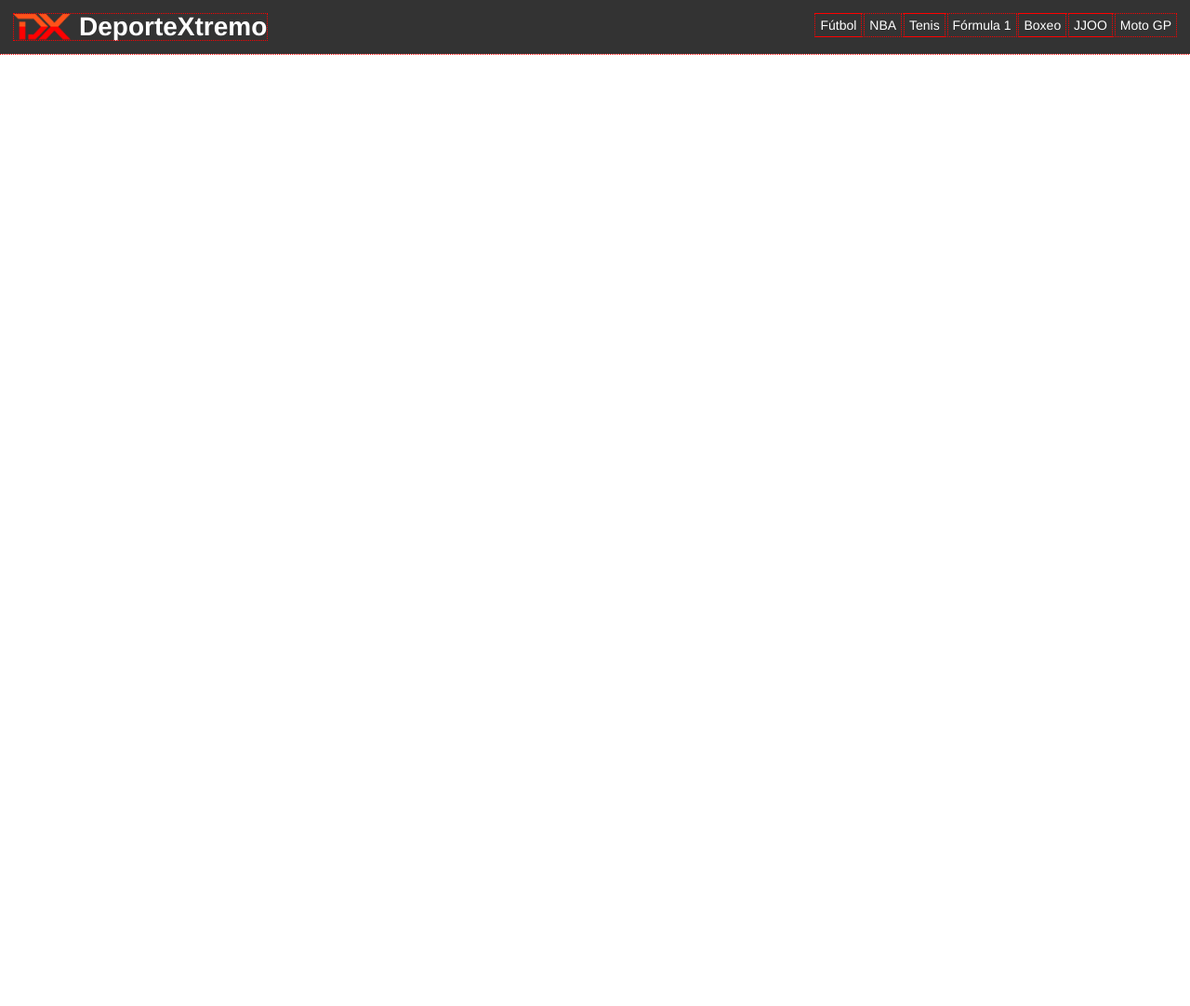
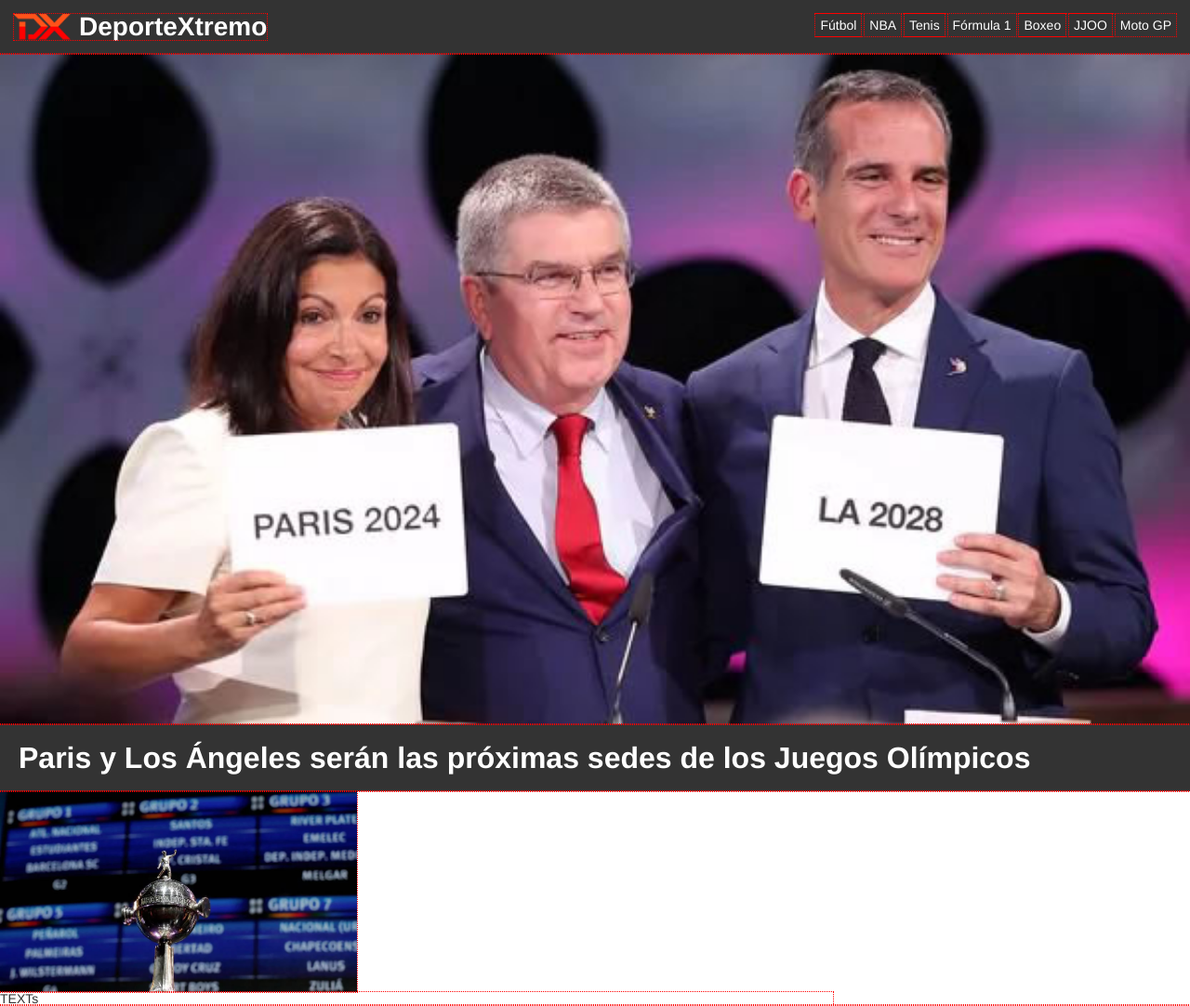
Before and after one commit to Grosspolinerr/PWFE-M1-05, a plain HTML site: page index.html in a window 1280 px wide. Shown: the whole page at 93% size. Before the commit the page ends 800 px from the top, so only its background shows below. Drawn offline with Linux system fonts and the light colour scheme.

Commit message:
Armado de Noticias Destacadas y Únicas

```diff
--- a/css/style.css
+++ b/css/style.css
@@ -15,6 +15,10 @@ body {
 		font-size: 14px;
 		color: #333;
 		margin: 0;
+}
+img {
+	display: block;
+	width: 100%;
 }
 a {
 		color: #333;
@@ -59,3 +63,21 @@ header ul {
 header ul li {
 		display: inline-block;
 }
+#noticias-destacadas img { /* <-- refiere a un elemento con id="noticias-destacadas" }*/
+	width: 100%;
+	display: block;
+}
+
+#noticias-destacadas h2 {
+	background-color: #333;
+	color: #FFF;
+	font-size: 32px;
+	font-weight: 700;
+	padding: 20px;
+}
+.noticia-img {
+	width: 30%;
+ }
+ .noticia-txt {
+ 	width: 70%;
+ }
--- a/index.html
+++ b/index.html
@@ -25,6 +25,34 @@
 
 
                 </header>
+                <main>
+                    <section id="noticias-destacadas">
+
+                       <figure>
+                            <img src="img/juegos-olimpicos.jpg">
+                            <figcaption>
+                                <h2>
+                                    Paris y Los Ángeles serán las próximas sedes de los Juegos Olímpicos
+                                </h2>
+                            </figcaption>
+                       </figure>
+
+                    </section>
+
+                    <section id="ultimas-noticias">
+                        <article>
+                            <div class="noticia-img">
+                                <img src="img/sorteo-libertadores.jpg">
+                            </div>
+                            <div class="noticia-txt">TEXTs
+                            </div>
+                        </article>
+                    </section>
+
+                    <section id="tablas-posiciones">
+
+                    </section>
+                </main>
 
                 <!-- AREA DE JavaScript-->
 
```
